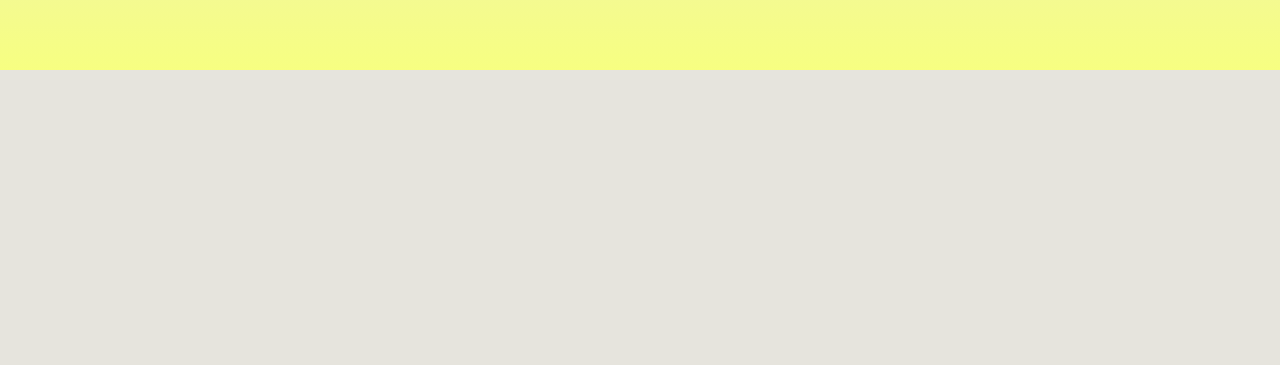
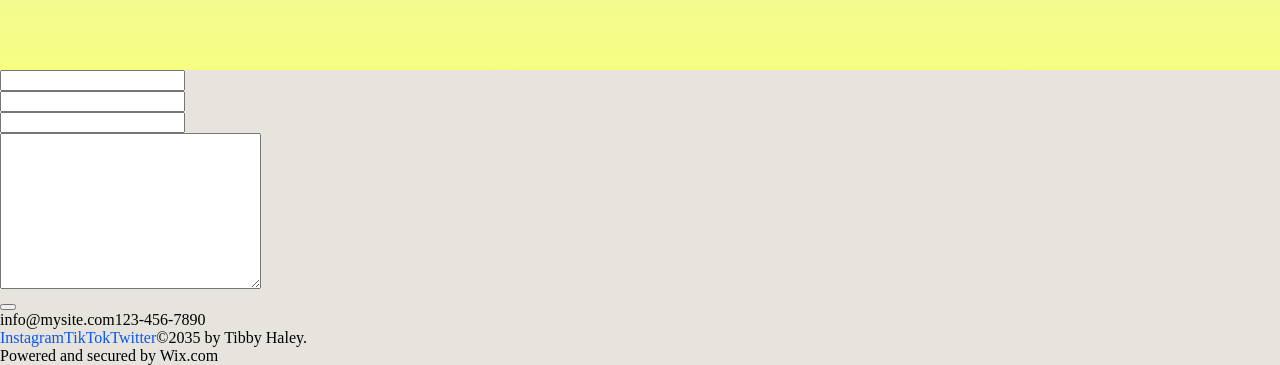
Before and after one commit to OAboyewa/tibby-haley, a React (Vite) app: page / in a window 1280 px wide. Shown: the part 5967-6332 px from the top of the page. Before the commit the page ends 6037 px from the top, so only its background shows below. Built offline with nearby package versions, Linux system fonts and the light colour scheme.

Commit message:
working on footer

```diff
--- a/src/App.css
+++ b/src/App.css
@@ -5,6 +5,15 @@
 
 #home {
   min-height: 100vh;
+}
+
+#home::after {
+  content: url("/src/assets/image.svg");
+  padding: 15px;
+  position: fixed;
+  bottom: 0;
+  right: 0;
+  transform: scale(0.7);
 }
 
 /*Hero*/
--- a/src/App.jsx
+++ b/src/App.jsx
@@ -1,7 +1,8 @@
 import './App.css'
-import Header from '/src/components/Header.jsx';
 import "/src/styles/Text.css";
 import "/src/styles/Button.css";
+import Header from '/src/components/Header.jsx';
+import Footer from '/src/components/Footer.jsx';
 import Index from '/src/pages/Index.jsx';
 
 function App() {
@@ -9,6 +10,7 @@ function App() {
     <div className="App">
       <Header />
       <Index />
+      <Footer />
     </div>
   );
 }
--- /dev/null
+++ b/src/components/Footer.jsx
@@ -0,0 +1,48 @@
+import "/src/styles/Footer.css";
+
+export default function Footer() {
+    return(
+        <footer className="footer" id="footer">
+            <div></div>
+            <div>
+            <form action="">
+                <div>
+                <div>
+                    <label htmlFor=""></label>
+                    <input type="text" />
+                </div>
+                <div>
+                    <label htmlFor=""></label>
+                    <input type="text" />
+                </div>
+                </div>
+                <div>
+                <label htmlFor=""></label>
+                <input type="text" />
+                </div>
+                <div>
+                <div>
+                    <label htmlFor=""></label>
+                    <textarea name="" id="" cols="30" rows="10"></textarea>
+                </div>
+                <div>
+                    <button type="submit"></button>
+                </div>
+                </div>
+            </form>
+            <p>
+                <span>info@mysite.com</span>
+                <span>123-456-7890</span>
+            </p>
+            </div>
+            <div>
+            <p>
+                <a href="">Instagram</a>
+                <a href="">TikTok</a>
+                <a href="">Twitter</a>
+                <span>©2035 by Tibby Haley. <br /> Powered and secured by Wix.com</span>
+            </p>
+            </div>
+        </footer>
+    );
+}
```
Also changed, not shown: src/styles/Footer.css (added).
